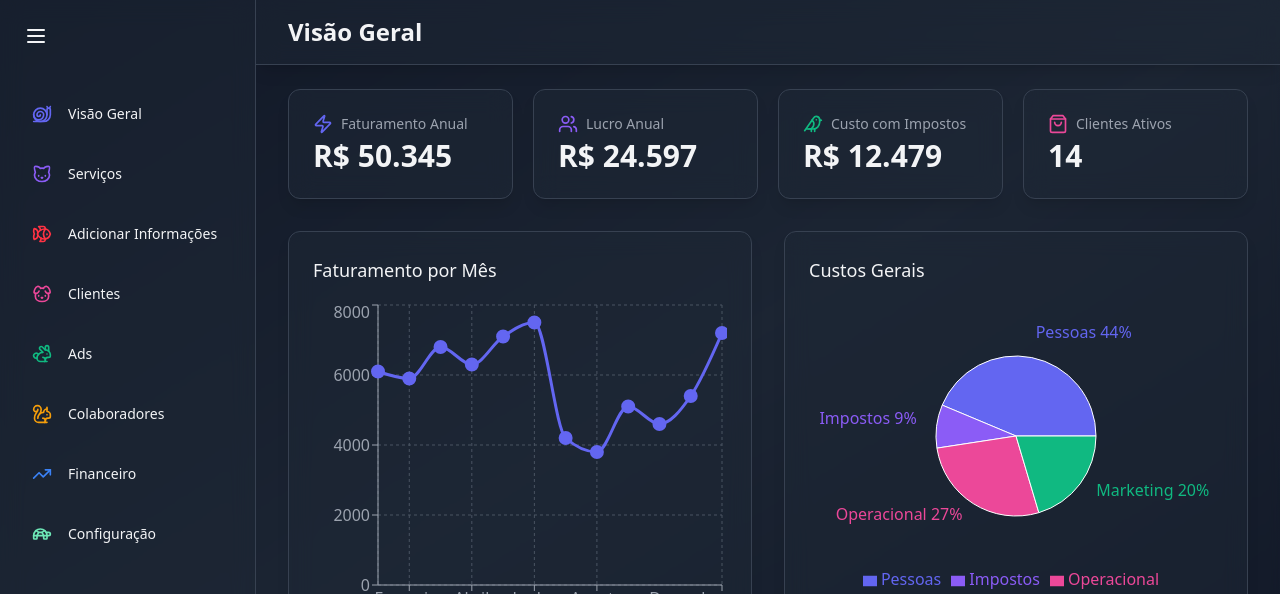
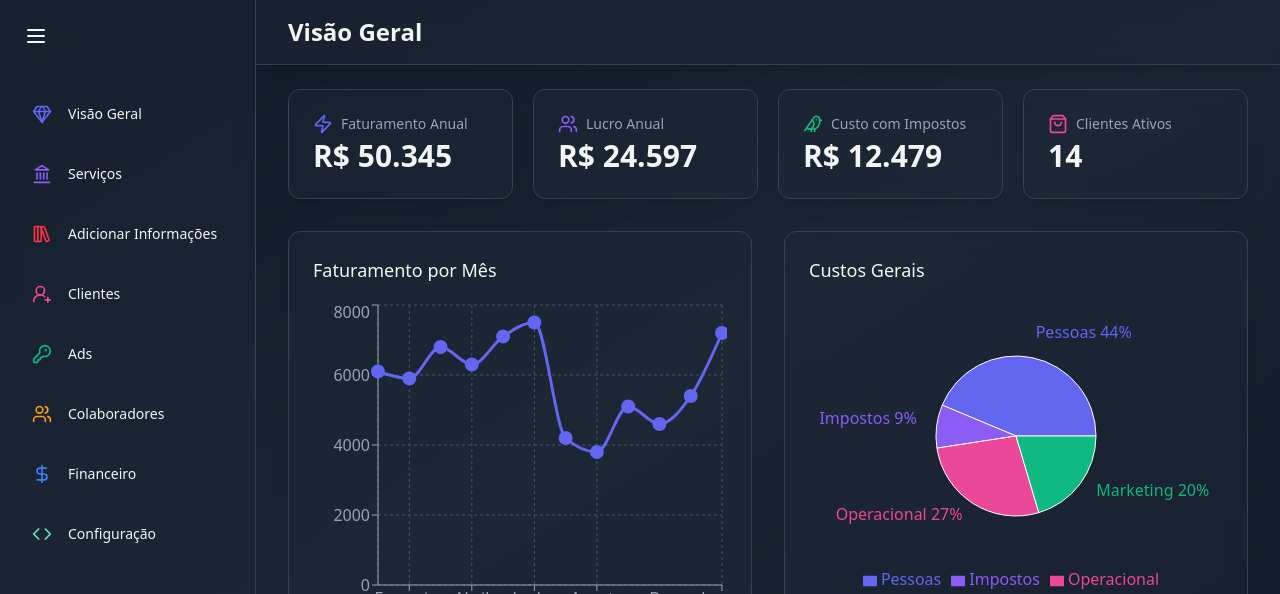
Before and after one commit to thepatroa/patroa, a React (Vite) app in the folder frontend/: page / in a window 1280 px wide. Shown: the top 594 px of the page. Built offline with nearby package versions, Linux system fonts and the light colour scheme.

Commit message:
fix: 🦁 update icons from sidebar_items

```diff
--- a/frontend/src/components/common/Sidebar.jsx
+++ b/frontend/src/components/common/Sidebar.jsx
@@ -1,4 +1,4 @@
-import { BarChart2,Fish, Cat, Dog, Rabbit, Squirrel, Turtle,Snail,  DollarSign, Menu, Settings, ShoppingBag, ShoppingCart, TrendingUp, Users,  } from "lucide-react";
+import { BarChart2,LibraryBig, Landmark, UserRoundPlus, KeyRound, Code,Gem,  DollarSign, Menu, Users,  } from "lucide-react";
 import { useState } from "react";
 import { AnimatePresence, motion } from "framer-motion";
 import { Link } from "react-router-dom";
@@ -6,17 +6,17 @@ import { Link } from "react-router-dom";
 const SIDEBAR_ITEMS = [
 	{
 		name: "Visão Geral",
-		icon: Snail,
+		icon: Gem,
 		color: "#6366f1",
 		href: "/",
 	},
-	{ name: "Serviços", icon: Cat, color: "#8B5CF6", href: "/servicos" },
-	{ name: "Adicionar Informações", icon: Fish, color: "#F34", href: "/informacoes" },
-	{ name: "Clientes", icon: Dog, color: "#EC4899", href: "/clientes" },
-	{ name: "Ads", icon: Rabbit, color: "#10B981", href: "/vendas" },
-	{ name: "Colaboradores", icon: Squirrel, color: "#F59E0B", href: "/colaboradores" },
-	{ name: "Financeiro", icon: TrendingUp, color: "#3B82F6", href: "/financeiro" },
-	{ name: "Configuração", icon: Turtle, color: "#6EE7B7", href: "/configuracao" },
+	{ name: "Serviços", icon: Landmark, color: "#8B5CF6", href: "/servicos" },
+	{ name: "Adicionar Informações", icon: LibraryBig, color: "#F34", href: "/informacoes" },
+	{ name: "Clientes", icon: UserRoundPlus, color: "#EC4899", href: "/clientes" },
+	{ name: "Ads", icon: KeyRound, color: "#10B981", href: "/vendas" },
+	{ name: "Colaboradores", icon: Users, color: "#F59E0B", href: "/colaboradores" },
+	{ name: "Financeiro", icon: DollarSign, color: "#3B82F6", href: "/financeiro" },
+	{ name: "Configuração", icon: Code, color: "#6EE7B7", href: "/configuracao" },
 ];
 
 const Sidebar = () => {
```
